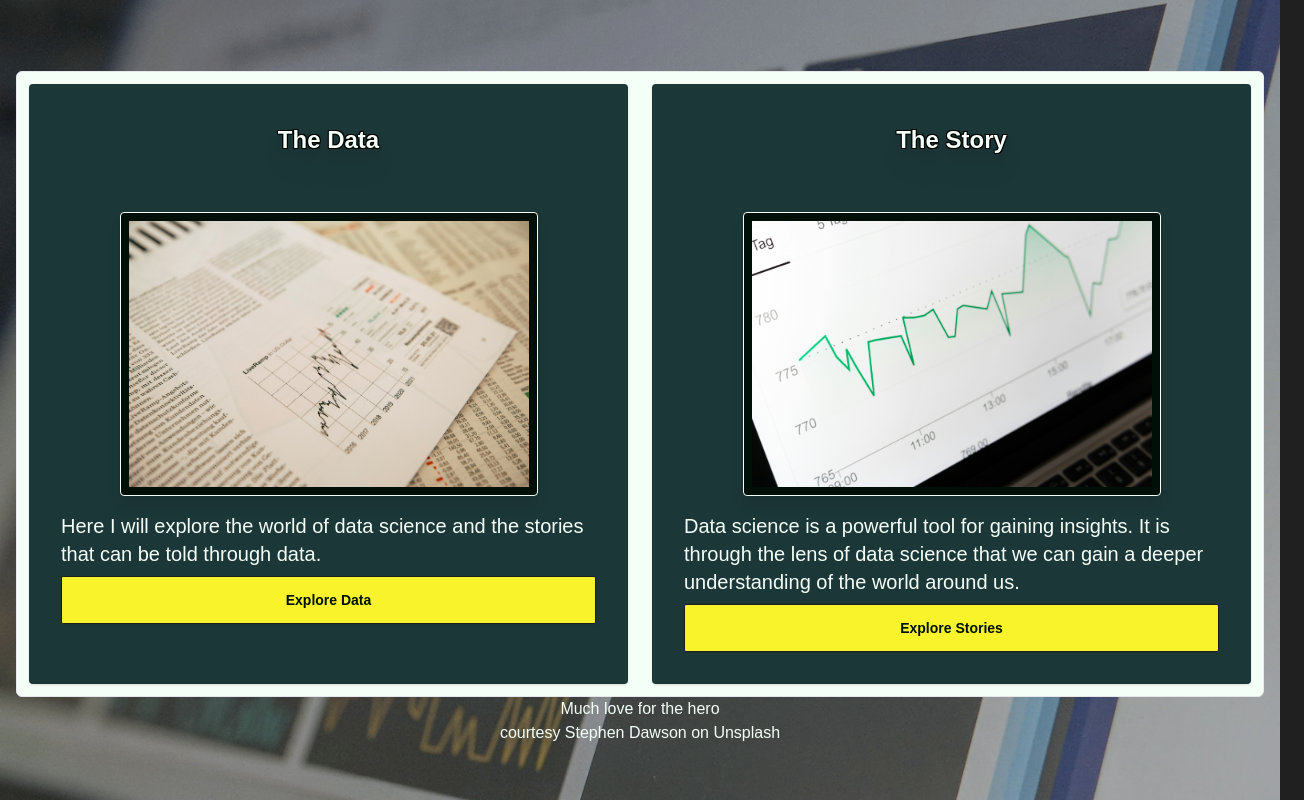
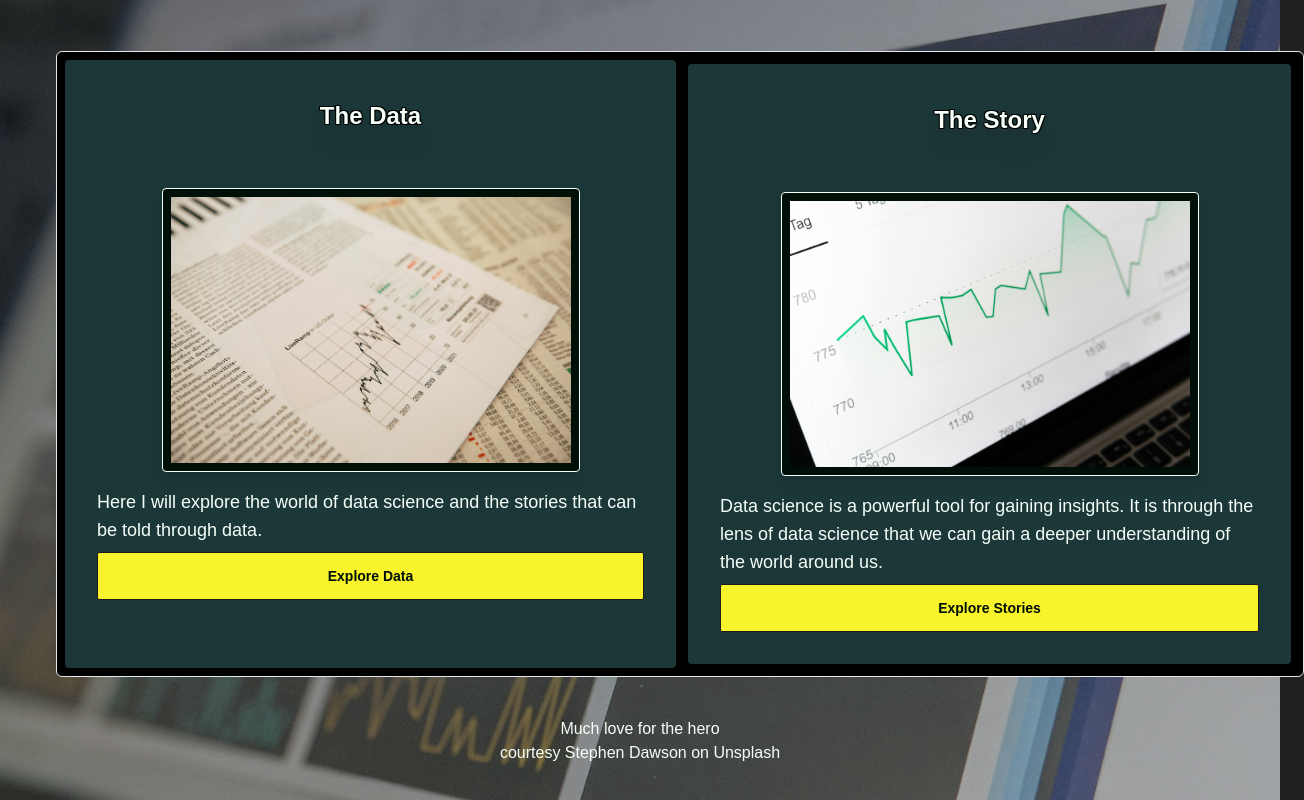
Before and after one commit to RW2023/viz, a Next.js app: page / in a window 1280 px wide. Shown: the whole page, 1304 px wide, since content can reach past the window. Built offline with nearby package versions, Linux system fonts and the light colour scheme.

Commit message:
Update GridBox component styles

```diff
--- a/src/components/ui/GridBox.tsx
+++ b/src/components/ui/GridBox.tsx
@@ -19,12 +19,12 @@ const GridBox: FC<Props> = ({
   buttonText2,
 }): JSX.Element => {
   return (
-    <div className="grid md:grid-cols-2 gap-4 mt-4 bg-headline text-secondary border border-1 p-2 rounded-md text-xl">
-      <div className="bg-highlight p-4 rounded shadow card-compact m-1">
+    <div className="grid md:grid-cols-2 gap-2 mt-4 bg-black text-secondary border border-1 p-2 rounded-md m-10 sm:w-full">
+      <div className="bg-highlight p-4 rounded shadow card-compact m-1 sm:m-0">
         {/* 'Light' components have dark text outline applied to make them stand out against light backgrounds */}
         <LightSubHeading title={heading1} />
         <div className="card-body">
-          <div className="text-xl">{content1}</div>
+          <div className="text-lg">{content1}</div>
           <button
             type="submit"
             className="btn bg-button text-buttonText hover:bg-buttonText hover:text-button hover:border-button"
@@ -36,7 +36,7 @@ const GridBox: FC<Props> = ({
       <div className="bg-highlight p-4 rounded shadow card-compact m-1">
         <LightSubHeading title={heading2} />
         <div className="card-body">
-          <div className="text-xl">{content2}</div>
+          <div className="text-lg">{content2}</div>
           <button
             type="submit"
             className="btn bg-button text-buttonText hover:bg-buttonText hover:text-button hover:border-button"
```
